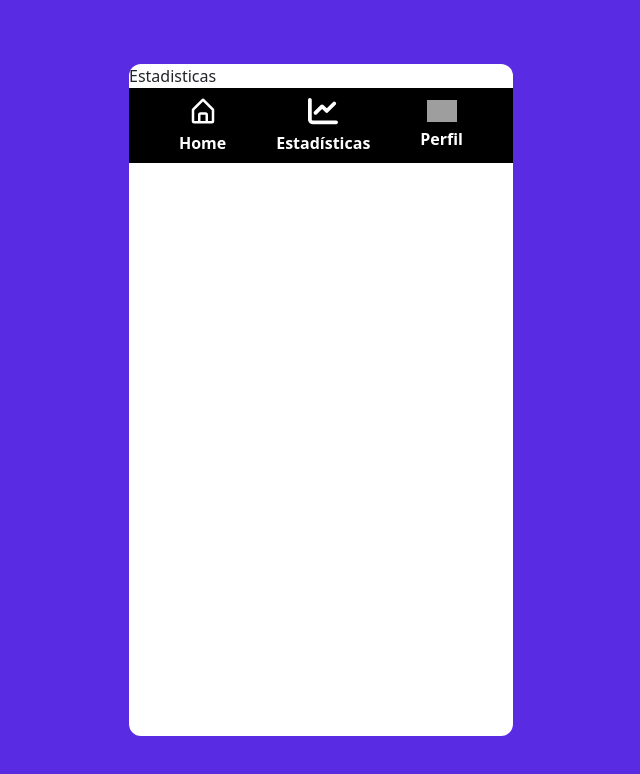
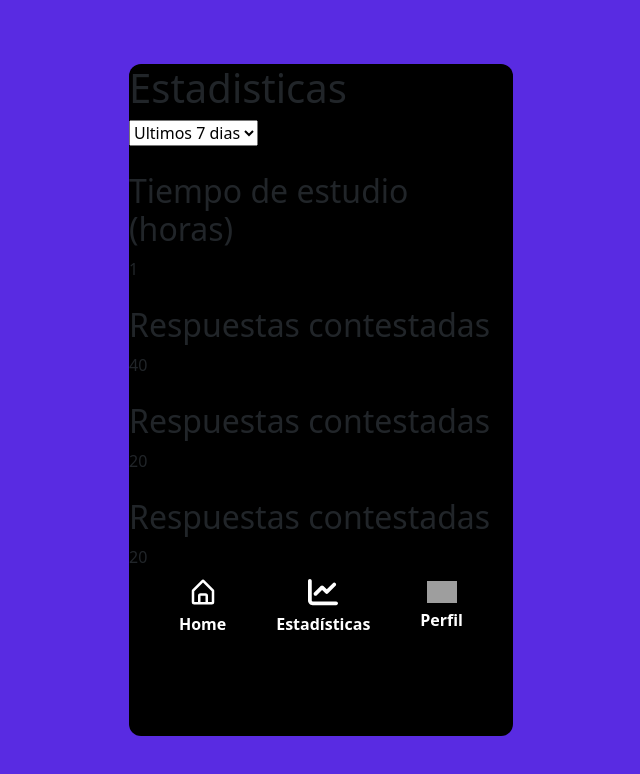
Before and after one commit to andres0818/quiz-app, a React (Create React App) app: page /home/estadisticas in a window 1280 px wide. Shown: the top 774 px of the page, without its empty margins (319-959 px from the left). Built offline with nearby package versions, Linux system fonts and the light colour scheme; grey boxes are pictures that could not be loaded.

Commit message:
Estadisticas add

```diff
--- a/src/components/Estadisticas.jsx
+++ b/src/components/Estadisticas.jsx
@@ -1,8 +1,42 @@
 import React from 'react'
+import { mensaje, reloj } from '../icons'
+import '../styles/Estadisticas.scss'
 
 const Estadisticas = () => {
+  const tiempo = 1
+  const correcto = 20
+  const inCorrecto = 20
+
   return (
-    <div>Estadisticas</div>
+    <div>
+      <h1>Estadisticas</h1>
+      <select name="" id="">
+        <option value="">Ultimo dia</option>
+        <option value="" selected>Ultimos 7 dias</option>
+        <option value="">Ultimo mes</option>
+      </select>
+
+      <div>
+        <img src={reloj} alt="time" />
+        <h2>Tiempo de estudio (horas)</h2>
+        <span>{tiempo}</span>
+      </div>
+      <div>
+        <img src={mensaje} alt="time" />
+        <h2>Respuestas contestadas</h2>
+        <span>{correcto + inCorrecto}</span>
+      </div>
+      <div>
+        <img src={mensaje} alt="time" />
+        <h2>Respuestas contestadas</h2>
+        <span>{correcto}</span>
+      </div>
+      <div>
+        <img src={mensaje} alt="time" />
+        <h2>Respuestas contestadas</h2>
+        <span>{inCorrecto}</span>
+      </div>
+    </div>
   )
 }
 
--- a/src/icons/index.js
+++ b/src/icons/index.js
@@ -3,6 +3,8 @@ import cerrar from './x.svg'
 import ecg from './ecg.svg'
 import home from './home.svg'
 import perfil from './perfil.svg'
+import reloj from './reloj.svg'
+import mensaje from './mensaje.svg'
 
 
 
@@ -12,5 +14,7 @@ export{
     cerrar,
     ecg,
     home,
-    perfil
+    perfil,
+    reloj,
+    mensaje
 }
--- a/src/index.css
+++ b/src/index.css
@@ -21,7 +21,7 @@
 
 
 .contenedorMobile {
-    background: white;
+    background: black;
     width: 100%;
     height: 100%;
     border-radius: 12px;
--- a/src/pages/Login.jsx
+++ b/src/pages/Login.jsx
@@ -3,7 +3,7 @@ import React from 'react'
 const Login = () => {
   return (
     <div className='contenedor' >
-      <div style={{background:"white", width:"100%",height:"100%"}}>
+      <div className='contenedorMobile'>
         <h1>hola</h1>
         <h2>caho</h2>
       </div>
--- a/src/pages/menu.jsx
+++ b/src/pages/menu.jsx
@@ -6,7 +6,7 @@ const menu
     = () => {
         return (
             <div className='contenedor' >
-                <div className='contenedorMobile' style={{ background: "white", width: "100%", height: "100%" }}>
+                <div className='contenedorMobile'>
                     <Outlet />
                     <Nav />
                 </div>
```
Also changed, not shown: src/icons/mensaje.svg (added), src/icons/reloj.svg (added), src/styles/Estadisticas.scss (added).
